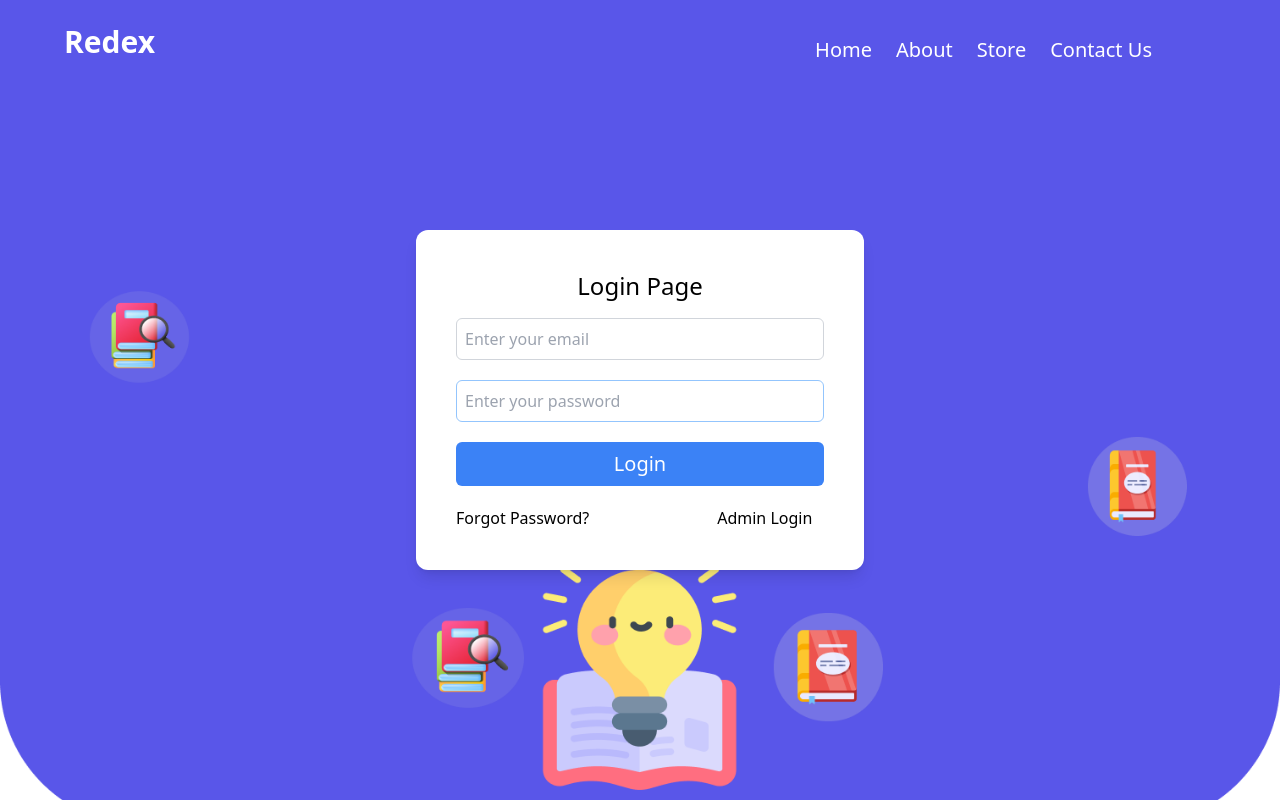
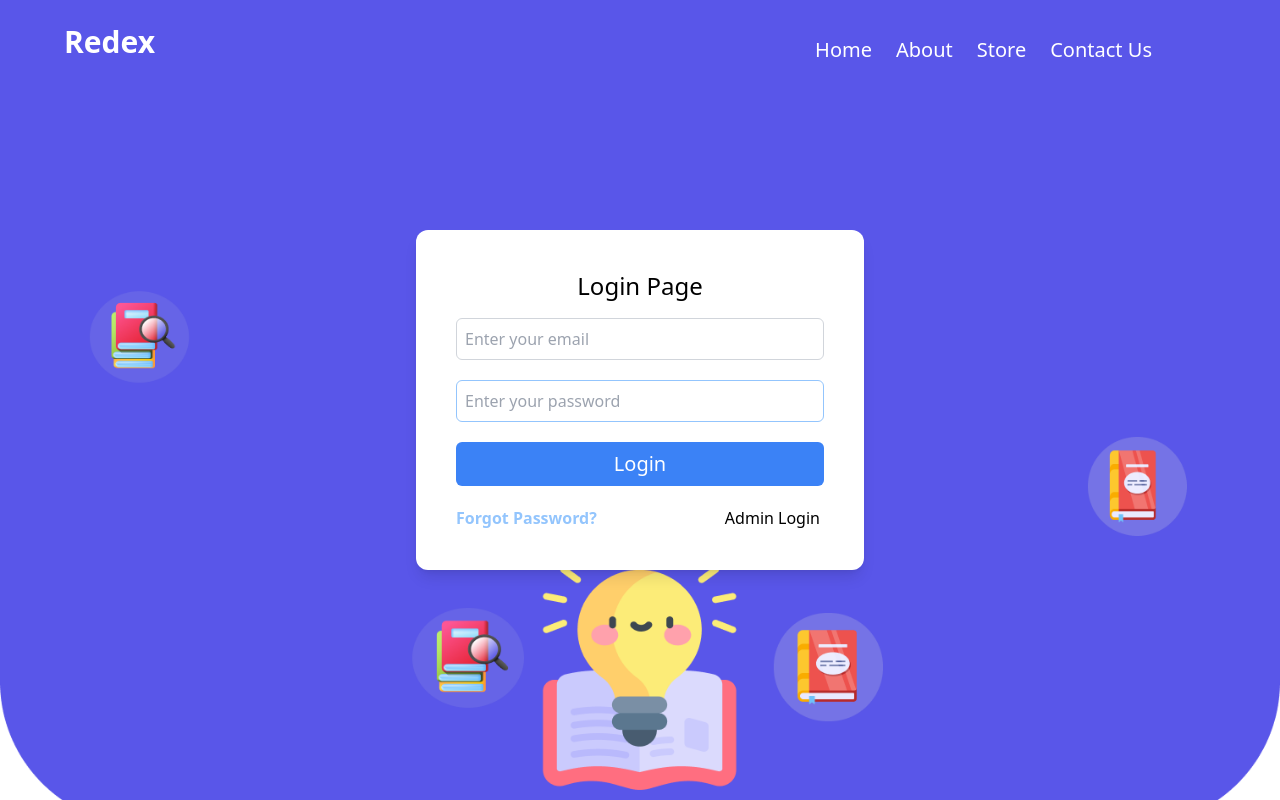
Before and after one commit to SUDHAPANTHA/frontend, a React (Vite) app: page /login in a window 1280 px wide. Built offline with nearby package versions, Linux system fonts and the light colour scheme.

Commit message:
color changed

```diff
--- a/src/pages/Login.jsx
+++ b/src/pages/Login.jsx
@@ -83,7 +83,7 @@ function Login() {
             <div>
               <a
                 href="/forgot-password"
-                className="hover:text-blue-800 text-md"
+                className="hover:text-blue-800 text-md text-blue-300 font-bold"
               >
                 Forgot Password?
               </a>
```
